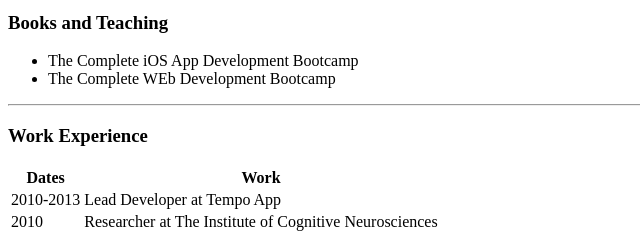
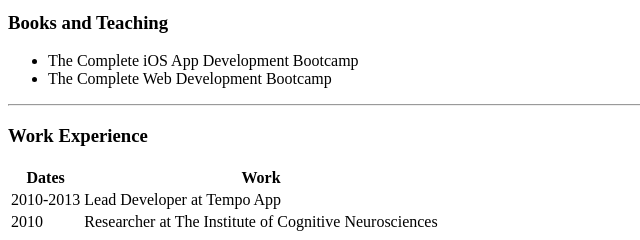
Before and after one commit to clycan/cv, a plain HTML site: page index.html in a window 1280 px wide. Shown: the part 215-455 px from the top of the page, 0-640 px from the left. Drawn offline with Linux system fonts and the light colour scheme.

Commit message:
Update index.html

```diff
--- a/index.html
+++ b/index.html
@@ -19,7 +19,7 @@
   <h3>Books and Teaching</h3>
   <ul>
     <li>The Complete iOS App Development Bootcamp</li>
-    <li>The Complete WEb Development Bootcamp</li>
+    <li>The Complete Web Development Bootcamp</li>
   </ul>
   <hr>
   <h3>Work Experience</h3>
```
